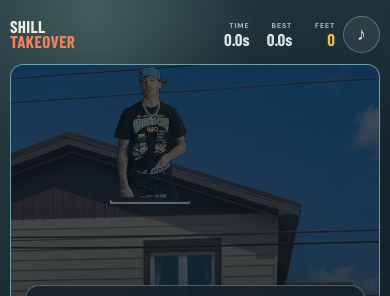
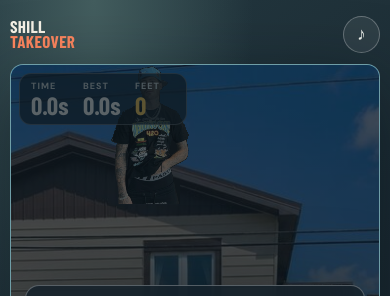
Before and after one commit to Sir-Dick/Shill-takeover, a website built with Vite: page index.html in a window 390 px wide. Shown: the top 296 px of the page. Built offline with nearby package versions, Linux system fonts and the light colour scheme; a web font is replaced by a local one.

Commit message:
Show pants on player and add in-game HUD overlay

```diff
--- a/index.html
+++ b/index.html
@@ -11,16 +11,16 @@
     <main class="game-shell" id="game-shell">
       <header class="topbar">
         <a class="wordmark" href="#game" aria-label="Shill TakeOver home">SHILL <span>TAKEOVER</span></a>
-        <div class="hud" aria-live="polite" aria-label="Run statistics">
-          <div class="hud-stat"><span>TIME</span><strong id="time-value">0.0s</strong></div>
-          <div class="hud-stat"><span>BEST</span><strong id="best-value">0.0s</strong></div>
-          <div class="hud-stat feet-stat"><span>FEET</span><strong id="feet-value">0</strong></div>
-        </div>
         <button class="icon-button" id="mute-button" type="button" aria-label="Mute sound" title="Mute sound">♪</button>
       </header>
 
       <section class="play-area" id="game" aria-label="Game area">
         <canvas id="game-canvas" aria-label="Shill TakeOver game. Hold or tap to float upward." role="img"></canvas>
+        <div class="hud" aria-label="Run statistics">
+          <div class="hud-stat"><span>TIME</span><strong id="time-value">0.0s</strong></div>
+          <div class="hud-stat"><span>BEST</span><strong id="best-value">0.0s</strong></div>
+          <div class="hud-stat feet-stat"><span>FEET</span><strong id="feet-value">0</strong></div>
+        </div>
         <div class="chase-warning" id="chase-warning" role="alert" aria-live="assertive" hidden>BIBI IS COMING!</div>
 
         <section class="screen start-screen" id="start-screen" aria-labelledby="start-title">
--- a/src/assets.ts
+++ b/src/assets.ts
@@ -30,7 +30,9 @@ function isBlackPhotoMatte(r: number, g: number, b: number): boolean {
   return minimum >= 12 && maximum <= 30 && maximum - minimum <= 8;
 }
 
-function makePortraitCutout(image: HTMLImageElement, frameBounds: { left: number; right: number }): HTMLCanvasElement | HTMLImageElement {
+interface KeepRegion { left: number; right: number; top: number; bottom: number }
+
+function makePortraitCutout(image: HTMLImageElement, frameBounds: { left: number; right: number }, keep?: KeepRegion): HTMLCanvasElement | HTMLImageElement {
   const sourceX = Math.round(image.naturalWidth * frameBounds.left);
   const sourceWidth = Math.round(image.naturalWidth * (frameBounds.right - frameBounds.left));
   const scale = Math.min(1, 680 / Math.max(sourceWidth, image.naturalHeight));
@@ -52,6 +54,8 @@ function makePortraitCutout(image: HTMLImageElement, frameBounds: { left: number
 
     const addIfMatte = (pixel: number) => {
       if (pixel < 0 || pixel >= width * height || visited[pixel]) return;
+      // Black clothing matches the black photo panel, so it must not be erased.
+      if (keep && pixel % width >= keep.left * width && pixel % width <= keep.right * width && pixel >= keep.top * height * width) return;
       const offset = pixel * 4;
       if (!isBlackPhotoMatte(data[offset], data[offset + 1], data[offset + 2])) return;
       visited[pixel] = 1;
@@ -82,6 +86,7 @@ function makePortraitCutout(image: HTMLImageElement, frameBounds: { left: number
     for (let pixel = 0; pixel < width * height; pixel += 1) {
       const offset = pixel * 4;
       if (visited[pixel]) data[offset + 3] = 0;
+      if (keep && pixel >= keep.bottom * height * width) data[offset + 3] = 0;
       if (data[offset + 3] > 12) {
         const x = pixel % width;
         const y = Math.floor(pixel / width);
@@ -116,7 +121,8 @@ export async function loadGameAssets(): Promise<GameAssets> {
   } as const;
   for (const name of ["player", "floater", "bibi"] as const) {
     const image = assets[name];
-    if (image instanceof HTMLImageElement) assets[name] = makePortraitCutout(image, blackPanelBounds[name]);
+    const keepPants = name === "player" ? { left: 0.235, right: 0.845, top: 0.78, bottom: 0.94 } : undefined;
+    if (image instanceof HTMLImageElement) assets[name] = makePortraitCutout(image, blackPanelBounds[name], keepPants);
   }
   return assets;
 }
--- a/src/styles.css
+++ b/src/styles.css
@@ -38,10 +38,10 @@ button:focus-visible { outline: 3px solid var(--gold); outline-offset: 3px; }
 .topbar { display: flex; min-height: 52px; align-items: center; justify-content: space-between; gap: 12px; }
 .wordmark { flex: 0 0 auto; color: #f5f1e6; font-family: "Barlow Condensed", Impact, sans-serif; font-size: 21px; font-weight: 900; letter-spacing: 0.3px; line-height: 0.88; text-decoration: none; }
 .wordmark span { display: block; color: var(--orange); }
-.hud { display: flex; align-items: center; justify-content: center; gap: clamp(9px, 3vw, 30px); margin-left: auto; }
-.hud-stat { display: grid; gap: 1px; min-width: 43px; text-align: right; }
-.hud-stat span { color: #b6c1c1; font-size: 8px; font-weight: 800; letter-spacing: 1.4px; }
-.hud-stat strong { font-family: "Barlow Condensed", Impact, sans-serif; font-size: 20px; font-weight: 800; line-height: 1; }
+.hud { position: absolute; z-index: 3; top: 12px; left: 12px; display: flex; align-items: center; gap: clamp(14px, 3vw, 30px); padding: 8px 16px; border: 1px solid #ffffff3d; border-radius: 12px; background: #0e1920b8; pointer-events: none; }
+.hud-stat { display: grid; gap: 1px; min-width: 52px; text-align: left; }
+.hud-stat span { color: #c5d0d0; font-size: 11px; font-weight: 800; letter-spacing: 1.6px; }
+.hud-stat strong { font-family: "Barlow Condensed", Impact, sans-serif; font-size: 32px; font-weight: 800; line-height: 1; }
 .feet-stat strong { color: var(--gold); }
 .icon-button { display: grid; width: 42px; height: 42px; flex: 0 0 auto; place-items: center; border: 1px solid #ffffff45; border-radius: 50%; background: #ffffff12; color: var(--ink); cursor: pointer; font-size: 18px; }
 .icon-button:hover { background: #ffffff20; }
@@ -91,10 +91,10 @@ h1, h2, p { margin-top: 0; }
   .game-shell { gap: 8px; padding-left: max(10px, env(safe-area-inset-left)); padding-right: max(10px, env(safe-area-inset-right)); }
   .topbar { min-height: 44px; gap: 8px; }
   .wordmark { font-size: 17px; }
-  .hud { gap: clamp(6px, 2vw, 13px); }
-  .hud-stat { min-width: 35px; }
-  .hud-stat span { font-size: 7px; letter-spacing: 0.9px; }
-  .hud-stat strong { font-size: 17px; }
+  .hud { top: 8px; left: 8px; gap: 12px; padding: 6px 11px; }
+  .hud-stat { min-width: 40px; }
+  .hud-stat span { font-size: 9px; letter-spacing: 1px; }
+  .hud-stat strong { font-size: 25px; }
   .icon-button { width: 37px; height: 37px; }
   .play-area { border-radius: 13px; }
   .start-card { grid-template-columns: minmax(0, 1fr) minmax(90px, 0.42fr); gap: 5px; padding: 20px 17px; }
@@ -122,7 +122,7 @@ h1, h2, p { margin-top: 0; }
 @media (max-height: 560px) and (orientation: landscape) {
   .game-shell { gap: 5px; }
   .topbar { min-height: 36px; }
-  .hud-stat strong { font-size: 16px; }
+  .hud-stat strong { font-size: 22px; }
   .start-card { grid-template-columns: 1fr 0.45fr; padding: 13px 22px; }
   .start-copy h1 { font-size: 46px; }
   .intro { margin: 9px 0; }
```
